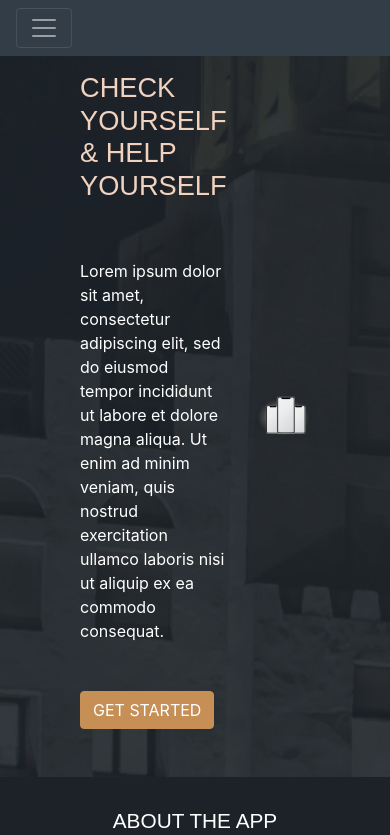
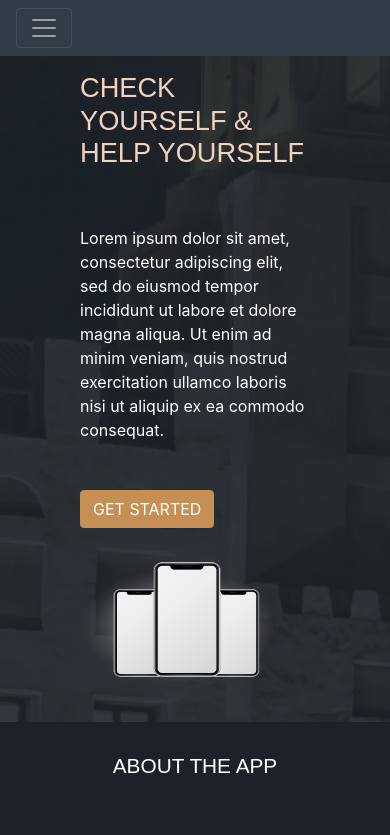
Before and after one commit to Unicornelia/Single-Page-App, a React (Create React App) app: page / in a window 390 px wide. Shown: the top 835 px of the page. Built offline with nearby package versions, Linux system fonts and the light colour scheme.

Commit message:
Making intro component media responsive

```diff
--- a/src/components/Intro.jsx
+++ b/src/components/Intro.jsx
@@ -1,14 +1,14 @@
 import React, { Component } from "react";
-import { Button, Col, Image, Jumbotron, Row } from "react-bootstrap";
+import { Button, Col, Container, Image, Row } from 'react-bootstrap'
 import phones from "../assets/images/Group_1598/Group_1598.png";
 import "./Intro.scss";
 
 class Intro extends Component {
   render() {
     return (
-      <Jumbotron className="intro" fluid>
+        <Container className="intro" fluid>
         <Row>
-          <Col>
+          <Col xs={12} s={12} m={12} lg={6}>
             <h1>CHECK YOURSELF & HELP YOURSELF</h1>
             <p>
               Lorem ipsum dolor sit amet, consectetur adipiscing elit, sed do
@@ -18,11 +18,11 @@ class Intro extends Component {
             </p>
             <Button>Get started</Button>
           </Col>
-          <Col>
-            <Image src={phones} alt="phones" />
+          <Col xs={12} s={12} m={12} lg={6}>
+            <Image src={phones} alt="phones" responsive/>
           </Col>
         </Row>
-      </Jumbotron>
+        </Container>
     );
   }
 }
--- a/src/components/Intro.scss
+++ b/src/components/Intro.scss
@@ -1,9 +1,10 @@
-.intro.jumbotron {
+.container-fluid.intro {
   background: url(../assets/images/architecture-building-dubai-70441_bg/architecture-building-dubai-70441_bg@2x.png)
     no-repeat;
   //TODO add @media for various screen sizes
   display: flex;
   padding: 1rem 5rem;
+  color: #ffffff;
 
   .btn {
     border: 1px solid #c68f56;
@@ -22,8 +23,27 @@
   }
 
   img {
-    //TODO make it more responsive
-    width: 100%;
-    height: 100%;
+    max-width: 585px;
+    max-height: 437px;
+
+    @media screen and (max-width: 1024px) {
+      width: 90%;
+      height: 90%;
+    }
+
+    @media screen and (max-width: 960px) {
+      width: 90%;
+      height: 90%;
+    }
+
+    @media screen and (max-width: 640px) {
+      width: 85%;
+      height: 85%;
+    }
+
+    @media screen and (max-width: 320px) {
+      width: 80%;
+      height: 80%;
+    }
   }
 }
```
